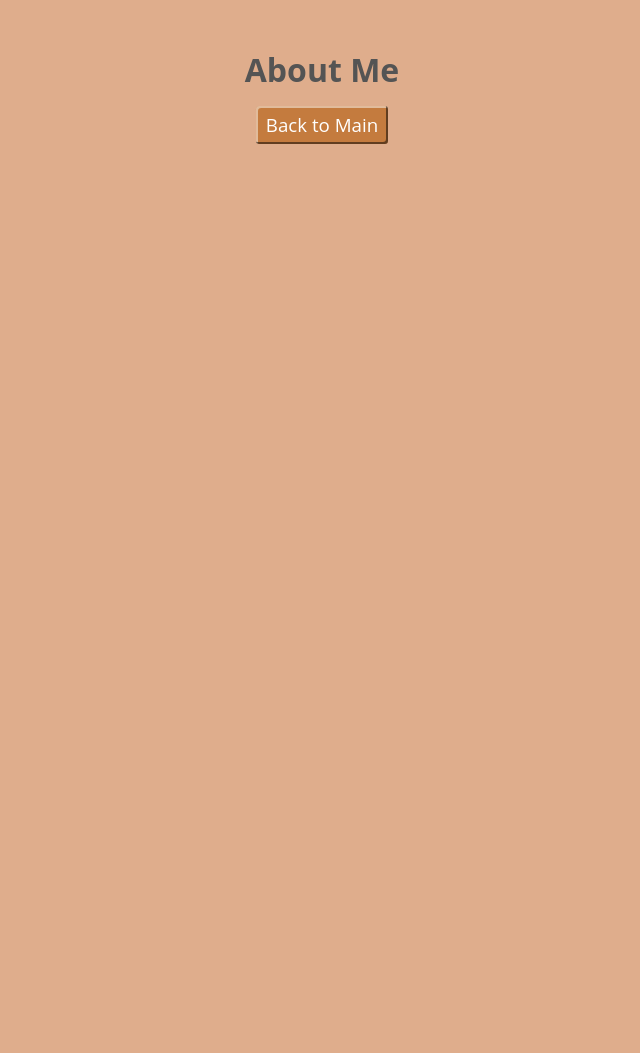
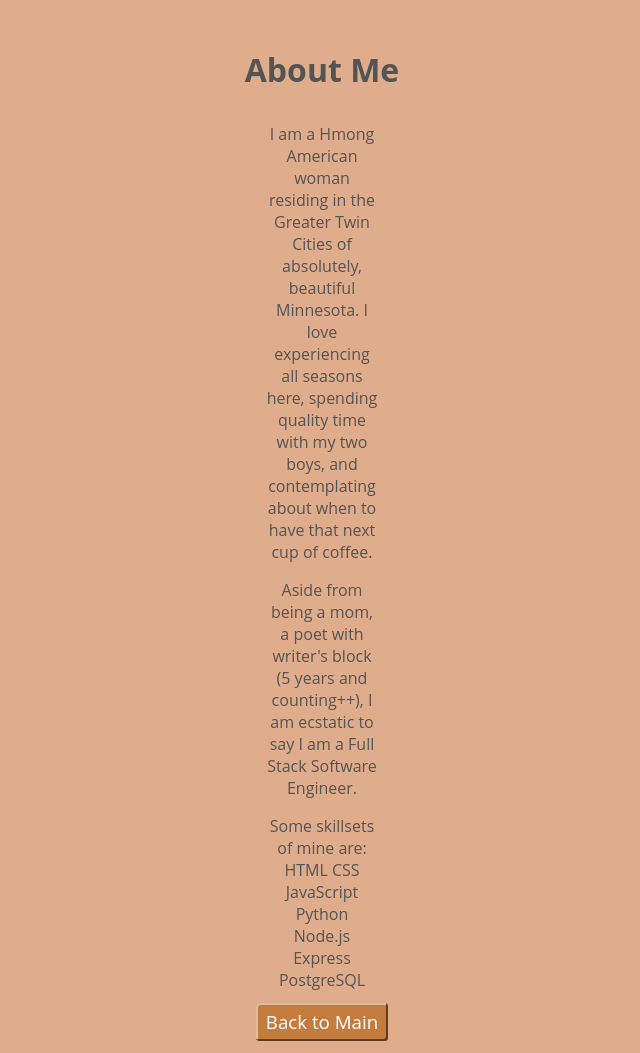
Before and after one commit to yyerthao/yyerthao.github.io, a website: page public/aboutme.html in a window 1280 px wide. Shown: the whole page, without its empty margins (318-958 px from the left). Before the commit the page ends 800 px from the top, so only its background shows below. Drawn offline with Linux system fonts and the light colour scheme.

Commit message:
Updated about me section

```diff
--- a/public/aboutme.html
+++ b/public/aboutme.html
@@ -12,7 +12,29 @@
     <header>
         <h1>About Me</h1>
     </header>
+    <div class="container">
+        <p class="p">
+            I am a Hmong American woman residing in the Greater Twin Cities of absolutely, beautiful Minnesota.
+            I love experiencing all seasons here, spending quality time with my two boys, and contemplating
+            about when to have that next cup of coffee.
+        </p>
+        <!-- <p class=" p p2">Essentially, anything coffee, food-related, I am game for.</p> -->
+        <p class="p p2">
+            Aside from being a mom, a poet with writer's block (5 years and counting++),
+            I am ecstatic to say I am a Full Stack Software Engineer.
+        </p>
+        <p class="p p2">
+            Some skillsets of mine are:
+            HTML
+            CSS
+            JavaScript
+            Python
+            Node.js
+            Express
+            PostgreSQL
+        </p>
 
+    </div>
 
 
     <footer>
--- a/public/styles/style.css
+++ b/public/styles/style.css
@@ -1,9 +1,9 @@
-@font-face{
+@font-face {
     font-family: OpenSans;
     src: url(../fonts/Open_Sans/OpenSans-Regular.ttf)
 }
 
-@font-face{
+@font-face {
     font-family: OpenSans;
     src: url(../fonts/Open_Sans/OpenSans-ExtraBold.ttf);
     font-weight: bold;
@@ -16,6 +16,18 @@ body {
     color: rgb(84, 84, 84);
 }
 
+.btn-link {
+    text-decoration: none;
+    border-radius: .2rem;
+    padding: .4rem .6rem;
+}
+
+.container {
+    margin-right: 36rem;
+    margin-left: 36rem;
+    margin-top: 2rem;
+}
+
 .ext-link {
     /* display: inline-block; */
     color: white;
@@ -24,9 +36,10 @@ body {
     background-color: rgba(84, 103, 165, 0.776);
 }
 
-.ext-link:hover{
+.ext-link:hover {
     background-color: #475cae6e;
 }
+
 .int-link {
     color: white;
     text-decoration: none;
@@ -39,24 +52,22 @@ body {
         inset -2px -2px rgba(223, 134, 75, 0.584);
 }
 
-.int-link:hover{
+.int-link:hover {
     background-color: #d2854bb3;
 }
 
-.btn-link {
-    text-decoration: none;
-    border-radius: .2rem;
-    padding: .4rem .6rem;
+
+#email {
+    margin: 1rem;
 }
 
-#email{
-    margin: 1rem;
+footer {
+    color: white;
 }
 
 header {
     margin-top: 3rem;
 }
-
 
 #header-h1 {
     font-size: 4rem;
@@ -72,13 +83,14 @@ h3 {
     font-weight: 400;
 }
 
-
-.input-email{
+.input-email {
     border: none;
     background-color: rgb(101, 117, 181);
 }
 
-
+li {
+    list-style-type: none;
+}
 
 #profile-img {
     width: 270px;
@@ -86,11 +98,13 @@ h3 {
     border-radius: 50%;
     /* filter: greyscale(100%); */
     margin-bottom: 1rem;
+}
 
+.p {
+    word-break: inherit;
 }
 
 
-
-footer {
-    color: white;
+.p2 {
+    margin-top: 1rem;
 }
```
Also changed, not shown: public/contact.html (+4 -2 lines).
